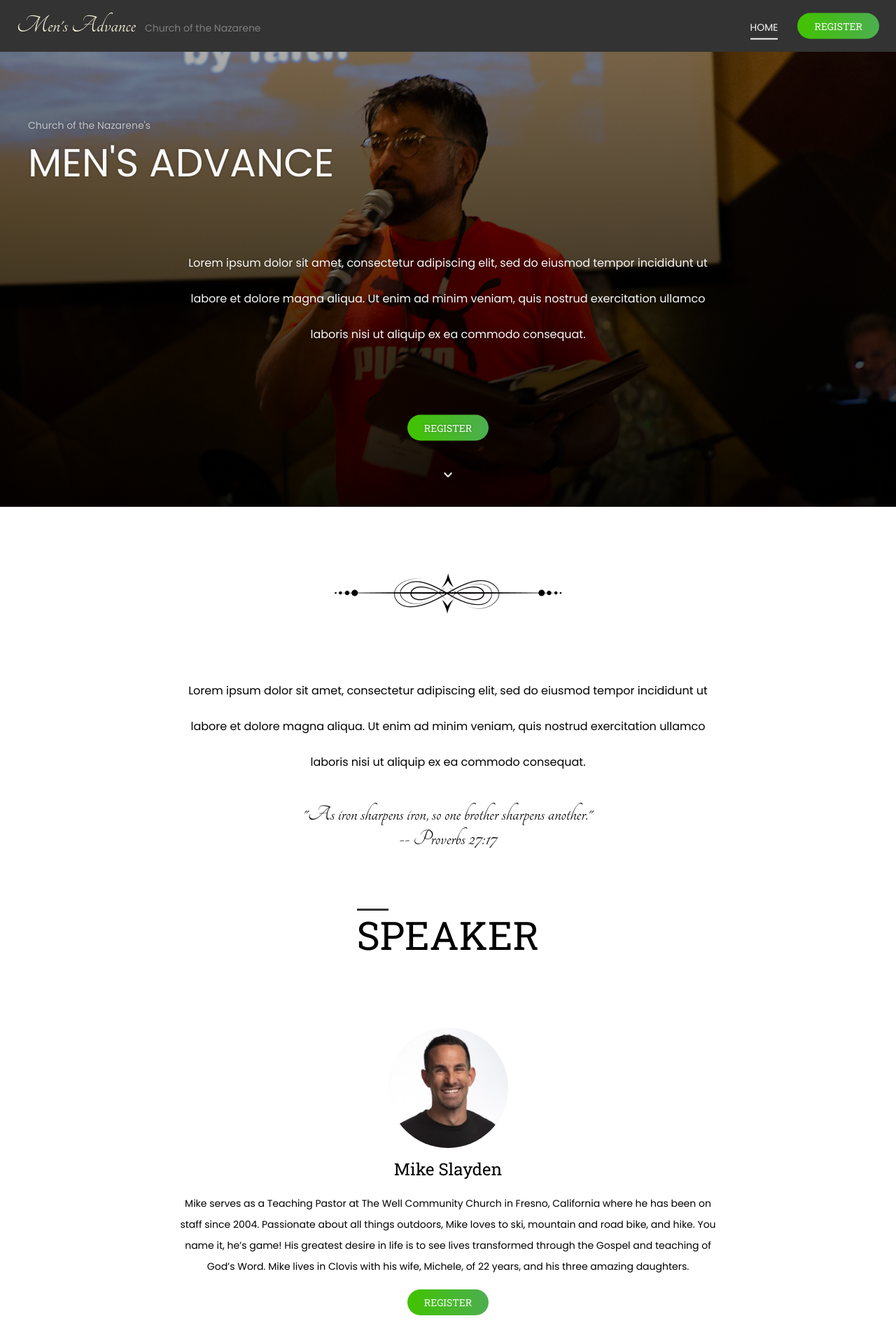
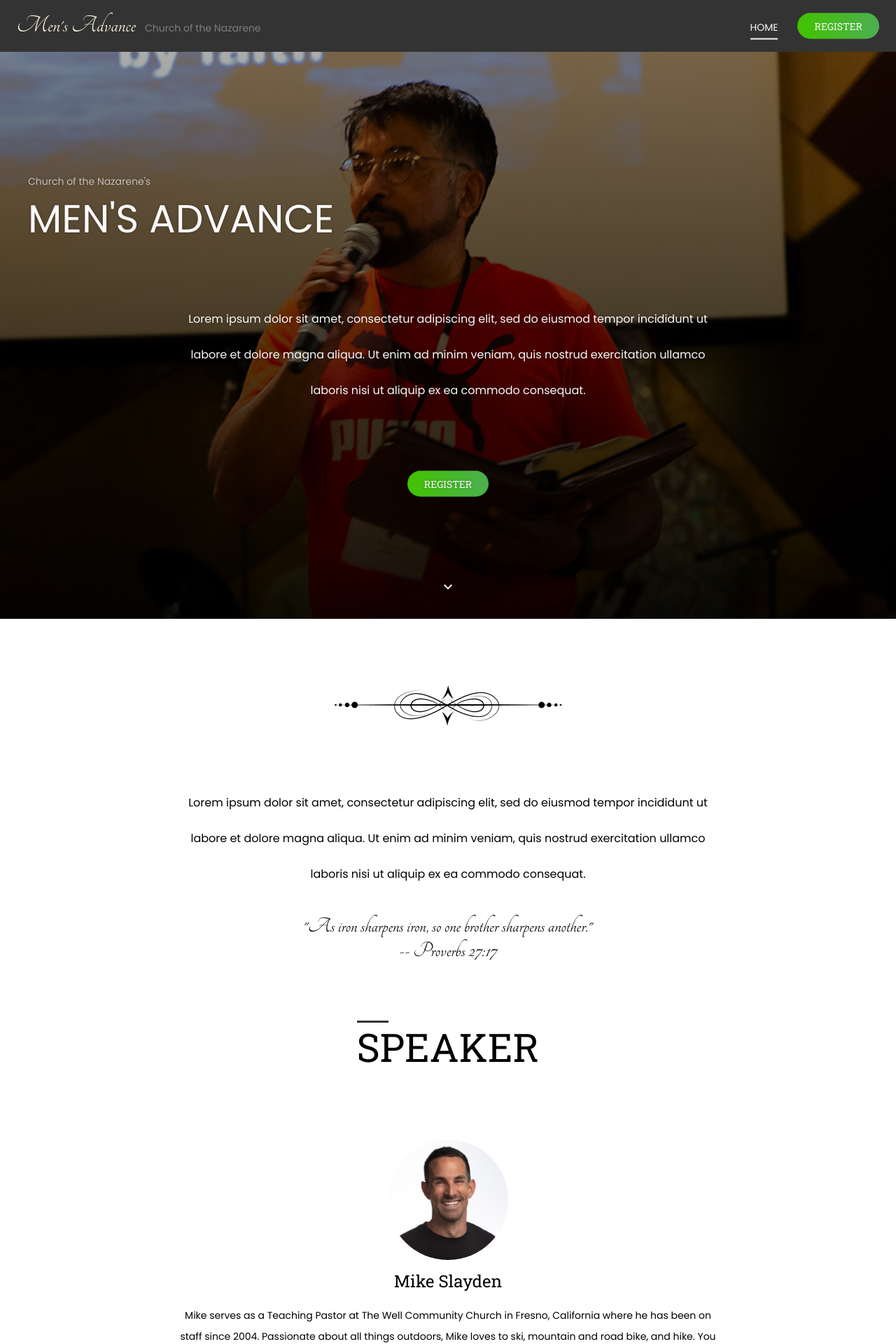
Before and after one commit to juliancoleman/mens-advance, a Jekyll site: the page built from index.html, in a window 1280 px wide. Shown: the top 1920 px of the page at 70% size. Built offline with Jekyll 4.4.1, drawn with Linux system fonts in a browser that asks for light colours.

Commit message:
most browsers support vh. just use it

```diff
--- a/_sass/components/hero.scss
+++ b/_sass/components/hero.scss
@@ -14,7 +14,7 @@
 
 .hero {
   margin: 0;
-  height: 650px;
+  height: 90vh;
   background-repeat: no-repeat;
   background-size: cover;
 
```
